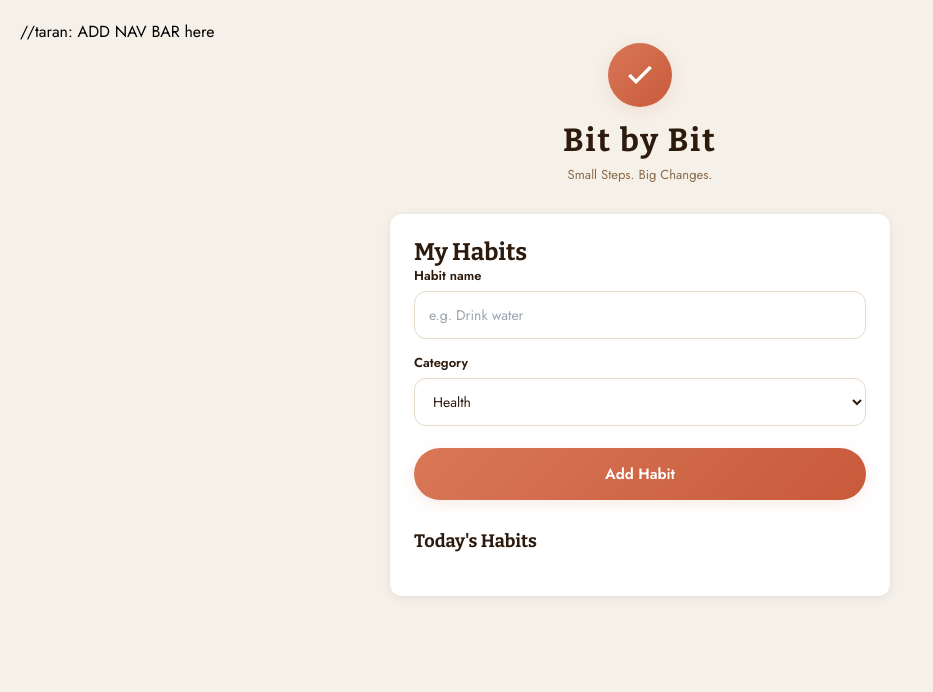
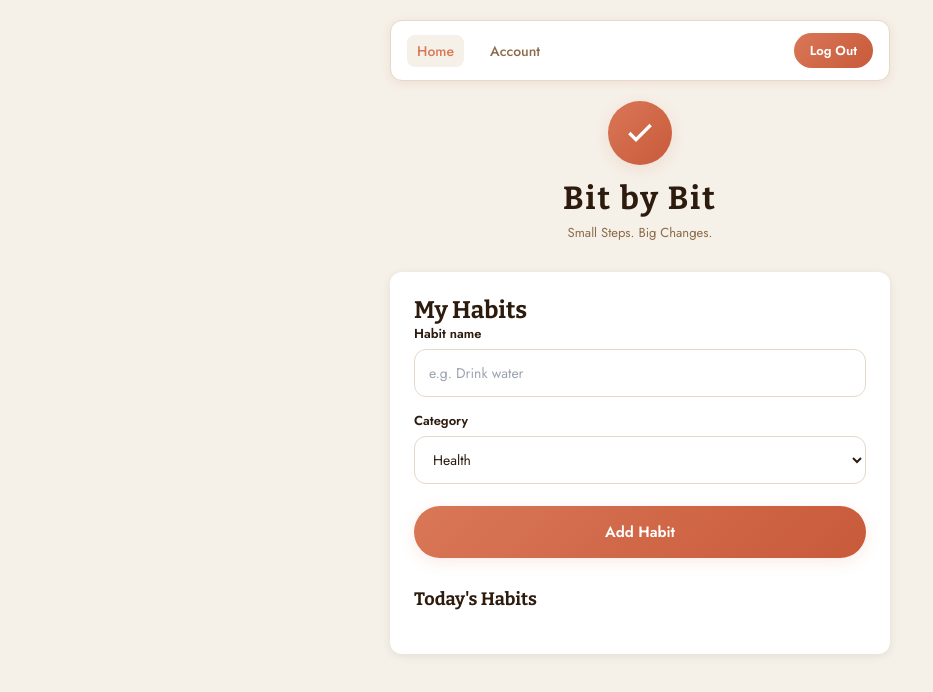
Before and after one commit to 19343387-areebah-khan/team13, a plain HTML site: page frontend/home.html in a window 1280 px wide. Shown: the whole page, without its empty margins (0-933 px from the left). Drawn offline with nearby package versions, Linux system fonts and the light colour scheme; no server answers.

Commit message:
US4 logout and nav bar complete

```diff
--- a/frontend/css/style.css
+++ b/frontend/css/style.css
@@ -420,6 +420,47 @@ body.auth-page {
   color: var(--text-medium);
 }
 
+.top-nav {
+  display: flex;
+  justify-content: space-between;
+  align-items: center;
+  max-width: 500px;
+  margin: 0 auto 20px auto;
+  padding: 12px 16px;
+  background-color: var(--white);
+  border-radius: 12px;
+  border: 1.5px solid var(--border-color);
+  box-shadow: 0 2px 8px var(--shadow);
+}
+.nav-links { display: flex; gap: 16px; }
+.nav-link {
+  font-family: 'Jost', sans-serif;
+  font-size: 14px;
+  font-weight: 500;
+  color: var(--text-medium);
+  text-decoration: none;
+  padding: 6px 10px;
+  border-radius: 8px;
+  transition: background 0.2s ease, color 0.2s ease;
+}
+.nav-link:hover, .nav-link.active {
+  background-color: var(--bg-color);
+  color: var(--accent);
+}
+.nav-logout-btn {
+  font-family: 'Jost', sans-serif;
+  font-size: 13px;
+  font-weight: 600;
+  color: white;
+  background: linear-gradient(135deg, #D97757, #C85A3A);
+  border: none;
+  padding: 8px 16px;
+  border-radius: 20px;
+  cursor: pointer;
+  transition: opacity 0.2s ease;
+}
+.nav-logout-btn:hover { opacity: 0.88; }
+
 /* Toast message */
 #toast {
   margin-top: 14px;
--- a/frontend/home.html
+++ b/frontend/home.html
@@ -166,8 +166,14 @@
 <body>
 
 
-  //taran: ADD NAV BAR here
-
+  <!-- T4.1 + T4.3: Navigation bar with links and logout button (Taran) -->
+<nav class="top-nav">
+  <div class="nav-links">
+    <a href="home.html" class="nav-link active"> Home</a>
+    <a href="account.html" class="nav-link"> Account</a>
+  </div>
+  <button onclick="logout()" class="nav-logout-btn">Log Out</button>
+</nav>
 
 
 
@@ -470,7 +476,11 @@ function deleteHabit(habit_id) {
 
 loadHabits();
 
-//taran: add js functions for nav bar here
+function logout() {
+  localStorage.clear();
+  sessionStorage.clear();
+  window.location.href = "login.html";
+}
 
 
   </script>
```
Also changed, not shown: frontend/account.html (+15 -2 lines).
